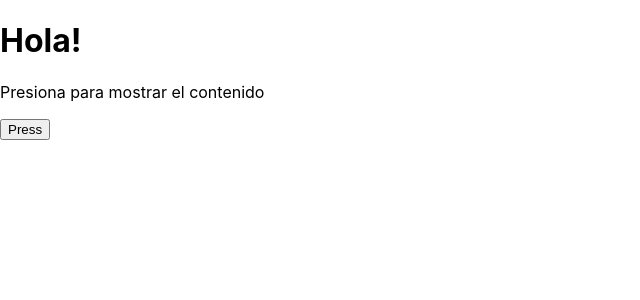
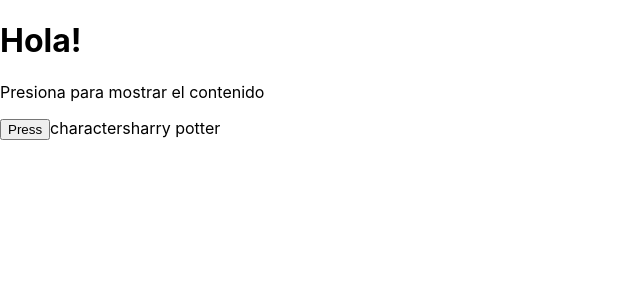
Before and after one commit to NahumCRep/BootcampNextJS, a Next.js app: page / in a window 1280 px wide. Shown: the top 300 px of the page, without its empty margins (0-640 px from the left). Built offline with nearby package versions, Linux system fonts and the light colour scheme.

Commit message:
link from next added

```diff
--- a/pages/characters/index.jsx
+++ b/pages/characters/index.jsx
@@ -1,3 +1,4 @@
+import Link  from "next/link";
 export async function getStaticProps() {
     const res = await fetch('https://rickandmortyapi.com/api/character');
     const characters = await res.json();
@@ -14,7 +15,7 @@ const index = ({ characters }) => {
         <div>
             {characters.map((character) => {
                 return (
-                    <a key={character.id} href={`/characters/${character.id}`}>{character.name}</a>
+                    <Link key={character.id} href={`/characters/${character.id}`}>{character.name}</Link>
                 )
             })}
         </div>
--- a/pages/index.js
+++ b/pages/index.js
@@ -1,4 +1,5 @@
 import { useState } from 'react';
+import Link from 'next/link';
 import Saludo from './components/Saludo';
 
 export default function Home() {
@@ -10,6 +11,8 @@ export default function Home() {
       {
         open && <p>Bienvenido!!</p>
       }
+      <Link href="/characters">characters</Link>
+      <Link href="/harrypotter">harry potter</Link>
     </div>
   )
 }
```
